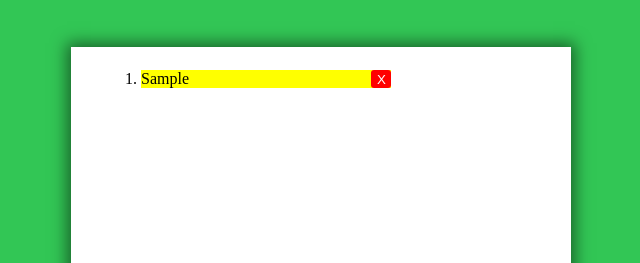
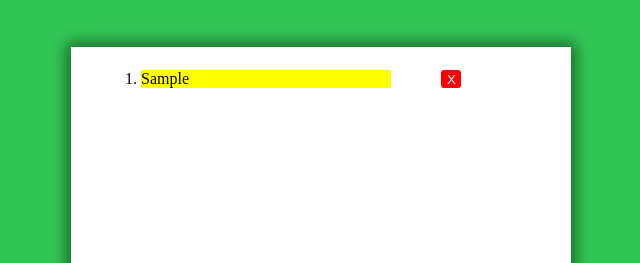
Before and after one commit to JulyBell/HW7-DOM-part-3, a plain HTML site: page index.html in a window 1280 px wide. Both pictures are taken after typing "Sample" into the empty fields and a click on the button "Add point". Shown: the part 161-424 px from the top of the page, 321-961 px from the left. Drawn offline with Linux system fonts and the light colour scheme.

Commit message:
to-do-list string templates

```diff
--- a/app.js
+++ b/app.js
@@ -10,36 +10,25 @@
 	e.preventDefault();
 
 	let inputedPoint = textInput.value; //значение в инпуте
-	let liPoint = document.createElement('li'); //формируем пункты списка динамически
-	liPoint.innerText = inputedPoint; //записываем в пункты списка значения из инпутов
-	liPoint.className ='notDone'; //обозначаем начальный класс
-	liPoint.addEventListener('click', (e) => {
-		e.preventDefault();
-		liPoint.classList.toggle('done'); //меняем класс при клике
+	let liPoint = `
+	<li class = "notDone"> ${inputedPoint}</li><button class = "deleteButton">X</button>
+	`;
 
-	})
+	let wrapper = document.createElement('span'); //обертка
+	wrapper.innerHTML = liPoint; //обернули li и button, чтоб можно было их зааппендить и не использовать innerHTML, чтоб не перезаписывался список
 
-	let deleteButton = document.createElement('button'); // создаем кнопку
+	toDoList.append(wrapper); // добавляем в toDoList
+	textInput.value = ''; //очищаем инпут
+}
 
-	deleteButton.type = 'submit'; //тип кнопки
-	deleteButton.innerText = 'X'; //текст кнопки
-	deleteButton.className = 'deleteButton'; //класс
-	liPoint.append(deleteButton); //добавляем в li
+toDoList.addEventListener('click', (e) => {
+	e.preventDefault();
 
-	deleteButton.addEventListener('click', () => {
-		e.preventDefault();
+	if(e.target.tagName === 'LI'){
+		e.target.classList.toggle('done'); //меняем цвет фона
+	}
 
-		liPoint.remove(); //удаляем пункт при нажатии кнопки
-
-	});
-
-
-
-
-
-
-	toDoList.append(liPoint); // li в toDoList
-
-	textInput.value = ''; //очищаем инпут
-
-}
+	if(e.target.tagName === 'BUTTON'){
+		e.target.closest('span').remove(); //удаляем элемент по родителю, в который оборачивали
+	}
+})
--- a/styles.css
+++ b/styles.css
@@ -28,6 +28,7 @@
 
 li{
 	width:250px;
+	float:left;
 }
 
 input{
@@ -70,9 +71,9 @@
 	width: 20px;
 	height: 18px;
 	margin-top: 0;
+	margin-right: 110px;
 	background-color: red;
 	color: white;
 	float: right;
-	margin-right: 0px;
 
 }
```
